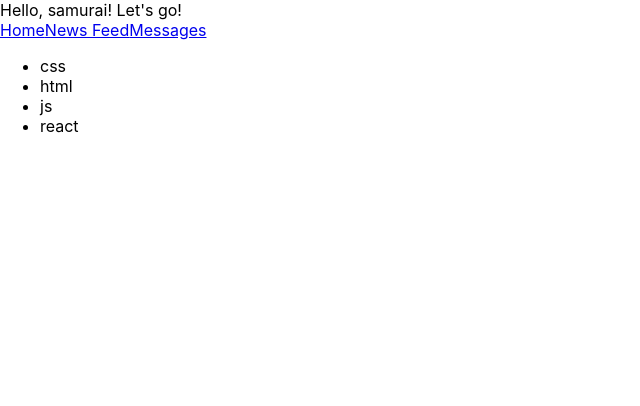
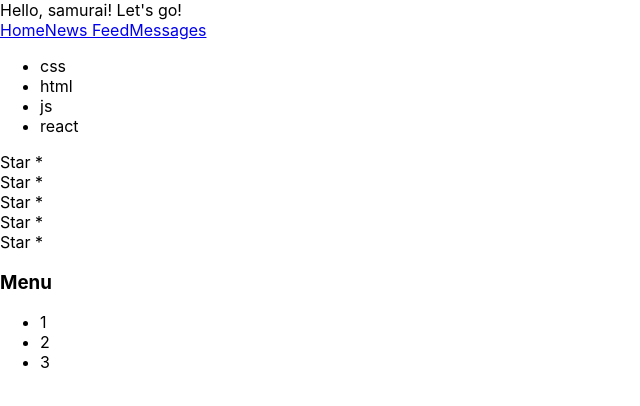
Before and after one commit to OlgaKapskaya/React-kabzda, a React (Create React App) app: page / in a window 1280 px wide. Shown: the top 406 px of the page, without its empty margins (0-640 px from the left). Built offline with nearby package versions, Linux system fonts and the light colour scheme.

Commit message:
component 05.09.2022

```diff
--- a/src/App.tsx
+++ b/src/App.tsx
@@ -3,23 +3,29 @@ import './App.css';
 import Technologies from "./Technologies";
 import Header from "./Header";
 
+
+
+
 function App() {
+    debugger
   return (
     <div>
      Hello, samurai! Let's go!
         <Header />
         <Technologies />
+        <Rating />
+        <Accordion />
     </div>
   );
 
   function Rating() {
       return (
           <div>
-      <div>star</div>
-      <div>star</div>
-      <div>star</div>
-      <div>star</div>
-      <div>star</div>
+              <Star />
+              <Star />
+              <Star />
+              <Star />
+              <Star />
           </div>
       )
   }
@@ -38,7 +44,11 @@ function Accordion() {
     )
 }
 
-
+function Star() {
+    return (
+        <div>Star *</div>
+    )
+}
 
 
 
```
